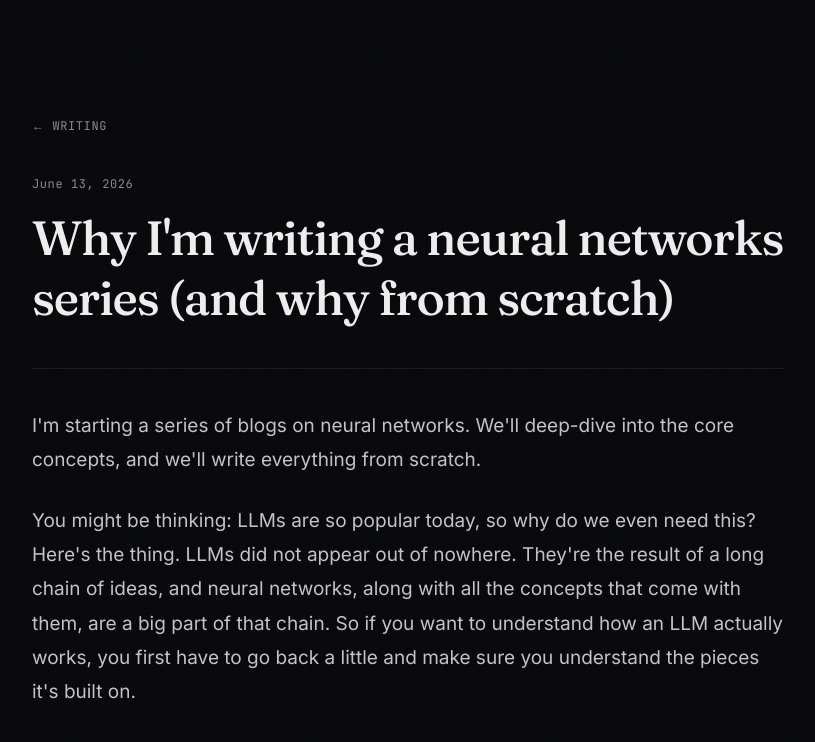
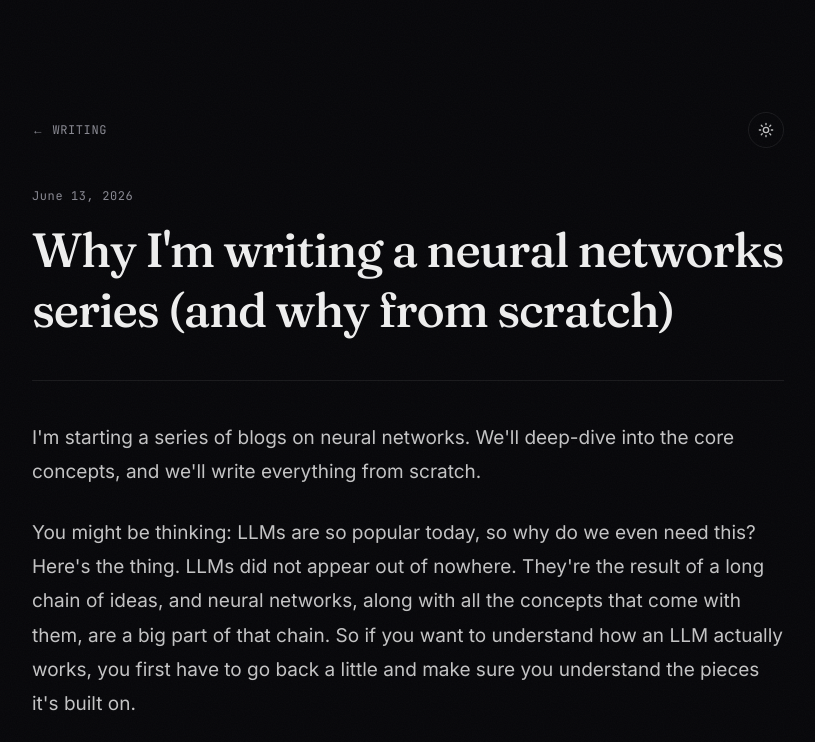
Before and after one commit to MokshitSurana/Mokshit-s-portfolio, a Next.js app: page /blog/neural-networks-from-scratch-intro in a window 1280 px wide. Shown: the top 742 px of the page, without its empty margins (232-1047 px from the left). Built offline with nearby package versions, Linux system fonts and the light colour scheme; no server answers.

Commit message:
Add theme toggle to blog pages
Places the light/dark toggle in the top row of the blog index and post
pages so readers can switch theme without returning to the homepage.

```diff
--- a/src/app/blog/[slug]/page.tsx
+++ b/src/app/blog/[slug]/page.tsx
@@ -5,6 +5,7 @@ import ReactMarkdown from "react-markdown";
 import remarkGfm from "remark-gfm";
 import { getAllPosts, getPostBySlug, formatDate } from "@/lib/blog";
 import { profile } from "@/lib/data";
+import ThemeToggle from "@/components/ThemeToggle";
 
 const container = "mx-auto w-full max-w-[52rem] px-6 sm:px-10";
 
@@ -61,12 +62,15 @@ export default async function BlogPost({
         }}
       />
       <div className={container}>
+        <div className="flex items-center justify-between gap-4">
           <Link
             href="/blog"
             className="mono text-xs uppercase tracking-wider text-muted transition-colors hover:text-accent"
           >
             ← Writing
           </Link>
+          <ThemeToggle />
+        </div>
 
         <header className="mt-10 border-b border-line pb-10">
           <p className="mono text-xs tracking-wider text-muted">
--- a/src/app/blog/page.tsx
+++ b/src/app/blog/page.tsx
@@ -2,6 +2,7 @@ import type { Metadata } from "next";
 import Link from "next/link";
 import { getAllPosts, formatDate } from "@/lib/blog";
 import { profile } from "@/lib/data";
+import ThemeToggle from "@/components/ThemeToggle";
 
 export const metadata: Metadata = {
   title: "Writing",
@@ -17,12 +18,15 @@ export default function BlogIndex() {
   return (
     <main className="relative z-10 min-h-screen pb-28 pt-28">
       <div className={container}>
+        <div className="flex items-center justify-between gap-4">
           <Link
             href="/"
             className="mono text-xs uppercase tracking-wider text-muted transition-colors hover:text-accent"
           >
             ← {profile.name}
           </Link>
+          <ThemeToggle />
+        </div>
 
         <header className="mt-10 border-b border-line pb-10">
           <p className="mono text-xs uppercase tracking-[0.3em] text-accent sm:text-sm">
```
Lines whose indentation alone changed are shown as unchanged.
